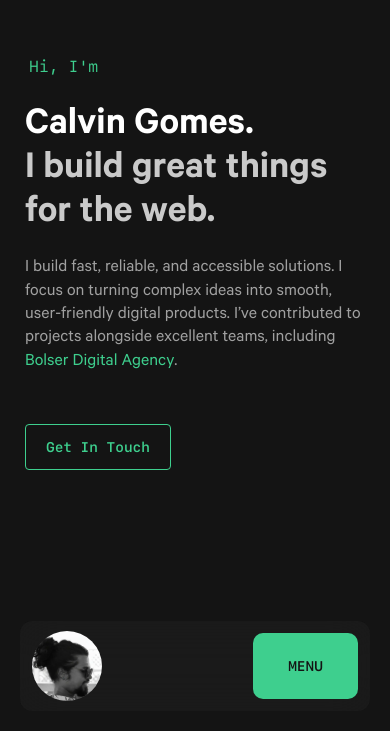
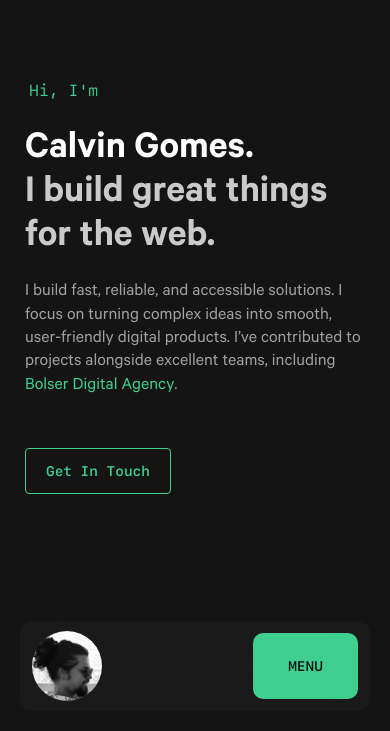
Before and after one commit to calvingomes/cal-portfolio, a Next.js app: page / in a window 390 px wide. Shown: the part 113-844 px from the top of the page. Built offline with nearby package versions, Linux system fonts and the light colour scheme.

Commit message:
style: Adjust hero section by removing `min-height` and `margin-top` and setting `height: 95vh` for screens up to `768px`.

```diff
--- a/src/components/Hero/Hero.module.css
+++ b/src/components/Hero/Hero.module.css
@@ -3,10 +3,14 @@
   flex-direction: column;
   align-items: flex-start;
   justify-content: center;
-  min-height: 100vh;
   height: 100vh;
   padding: 0;
-  margin-top: -45px;
+}
+
+@media (max-width: 768px) {
+  .heroSection {
+    height: 95vh;
+  }
 }
 
 @media (max-height: 700px) and (min-width: 700px),
```
